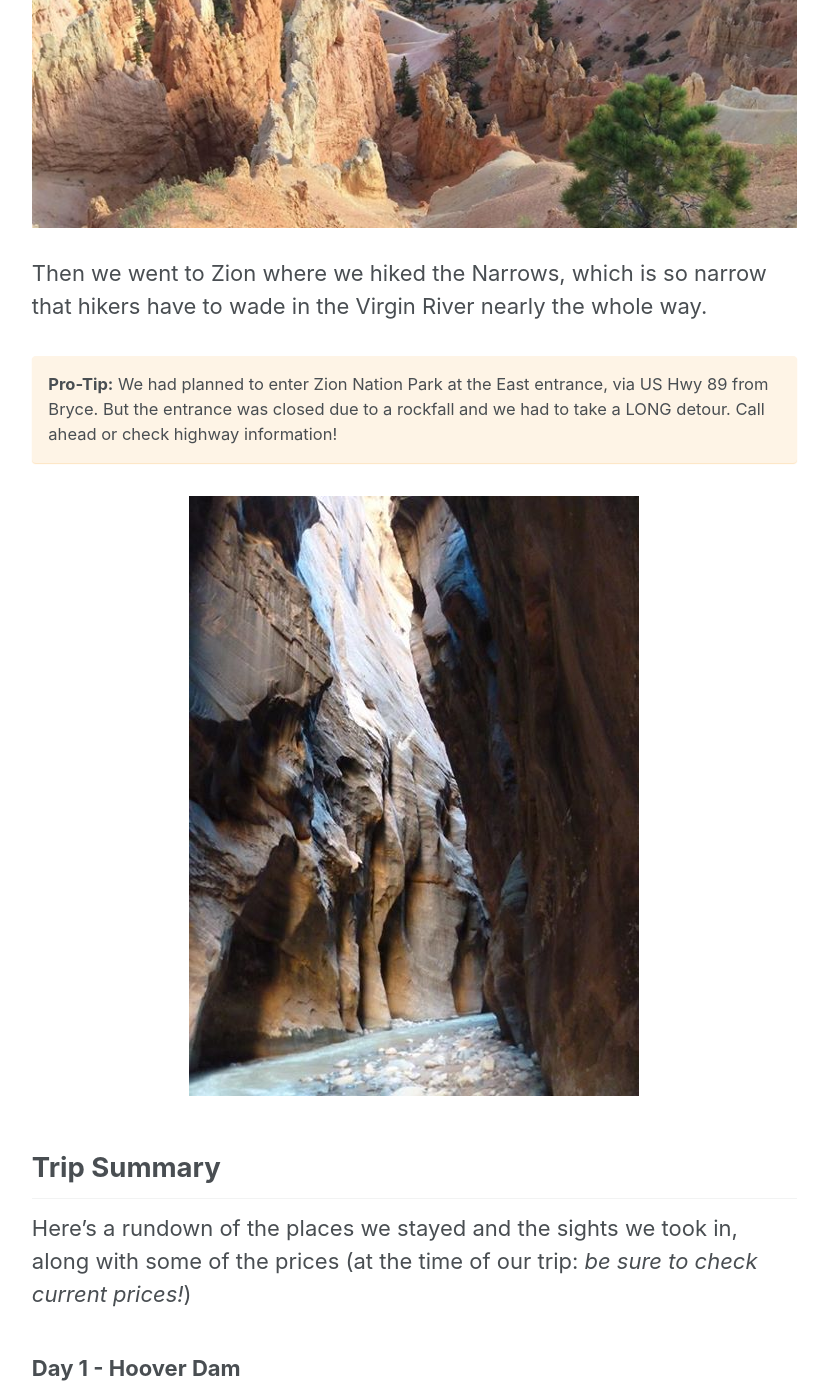
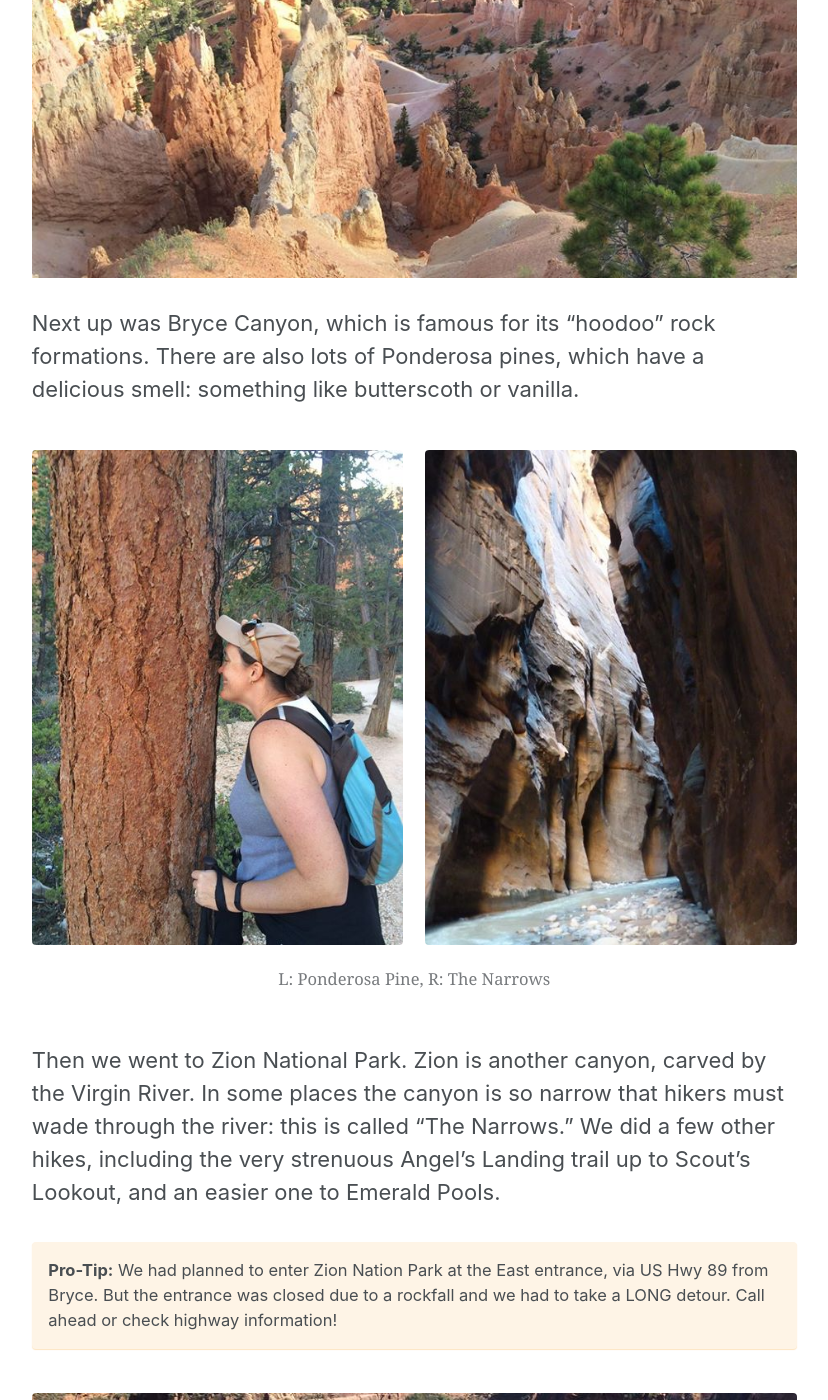
Before and after one commit to teamolympusgames/ourparktravels, a Jekyll site: the page built from _posts/2017-08-07-canyon-trip-2015.md, in a window 1280 px wide and 1400 px high, scrolled down 3754 px. Shown: the whole window, without its empty margins (252-1080 px from the left). Built offline with Jekyll 4.4.1, drawn with Linux system fonts in a browser that asks for light colours; some of the changed text lies outside the part shown.

Commit message:
Tweak GC

```diff
--- a/_posts/2017-08-07-canyon-trip-2015.md
+++ b/_posts/2017-08-07-canyon-trip-2015.md
@@ -19,11 +19,10 @@ But first stop was Hoover Dam.
 
 The Grand Canyon is one of the nation's most-visited parks. Fortunately, the canyon is so huge, it's easy to find an unobstructed view. Except at sunset: we had to wander around for a while to find a place to sit and watch, and there were still people in our shot!
 
+![image-center]({{ site.url }}{{ site.baseurl }}/assets/images/canyon/grand-canyon-sunset.jpg){: .align-center}
+
 **Pro-Tip:** The South Rim has free shuttle buses. These are great if you've taken a hike along the rim and need a lift back. There's also a park-and-ride shuttle from the nearby community of Tusayan, if you can't find parking in the park itself.
 {: .notice--warning}
-
-
-![image-center]({{ site.url }}{{ site.baseurl }}/assets/images/canyon/grand-canyon-sunset.jpg){: .align-center}
 
 We had a fun time riding bikes around the rim.
 
@@ -35,16 +34,33 @@ Our next stop wasn't a national park. Instead we took a little detour into the N
 
 It's certainly pretty crowded.
 
-Next up was Bryce Canyon, which is famous for its "hoodoo" rock formations.
+**Pro-Tip:** The tour leaves from their home-base in the town of Page, AZ. You ride out to the canyon in what is basically the back of a truck. The ride will take you through a dry riverbed, and is a bit bumpy and dusty.
+{: .notice--warning}
 
 ![image-center]({{ site.url }}{{ site.baseurl }}/assets/images/canyon/bryce-canyon-hoodoo.jpg){: .align-center}
 
-Then we went to Zion where we hiked the Narrows, which is so narrow that hikers have to wade in the Virgin River nearly the whole way.
+Next up was Bryce Canyon, which is famous for its "hoodoo" rock formations. There are also lots of Ponderosa pines, which have a delicious smell: something like butterscoth or vanilla.
+
+
+<figure class="half">
+<img src="/assets/images/canyon/bryce-canyon-ponderosa-pine-smell.jpg">
+	<img src="/assets/images/canyon/zion-narrows-virgin-river.jpg">
+  <figcaption align="center">L: Ponderosa Pine, R: The Narrows</figcaption>
+</figure>
+
+Then we went to Zion National Park. Zion is another canyon, carved by the Virgin River. In some places the canyon is so narrow that hikers must wade through the river: this is called "The Narrows." We did a few other hikes, including the very strenuous Angel's Landing trail up to Scout's Lookout, and an easier one to Emerald Pools.
 
 **Pro-Tip:** We had planned to enter Zion Nation Park at the East entrance, via US Hwy 89 from Bryce. But the entrance was closed due to a rockfall and we had to take a LONG detour. Call ahead or check highway information!
 {: .notice--warning}
 
-![image-center]({{ site.url }}{{ site.baseurl }}/assets/images/canyon/zion-narrows-virgin-river.jpg){: .align-center}
+{% capture fig_img %}
+![Scout's Lookout]({{ site.url }}{{ site.baseurl }}/assets/images/canyon/zion-scouts-lookout.jpg){: .align-center}
+{% endcapture %}
+<figure>
+  {{ fig_img | markdownify | remove: "<p>" | remove: "</p>" }}
+  <figcaption align="center">Scout's Lookout</figcaption>
+</figure>
+
 
 ## Trip Summary
 Here's a rundown of the places we stayed and the sights we took in, along with some of the prices (at the time of our trip: *be sure to check current prices!*)
```
